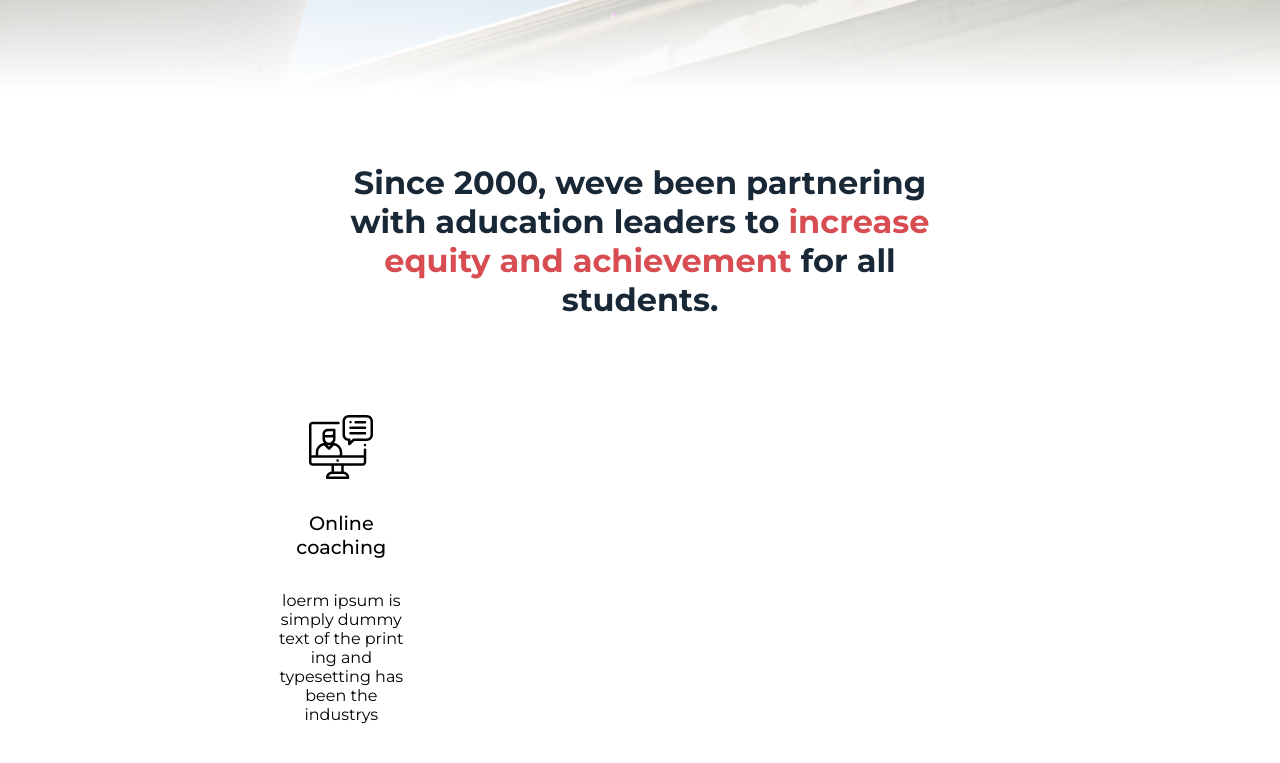
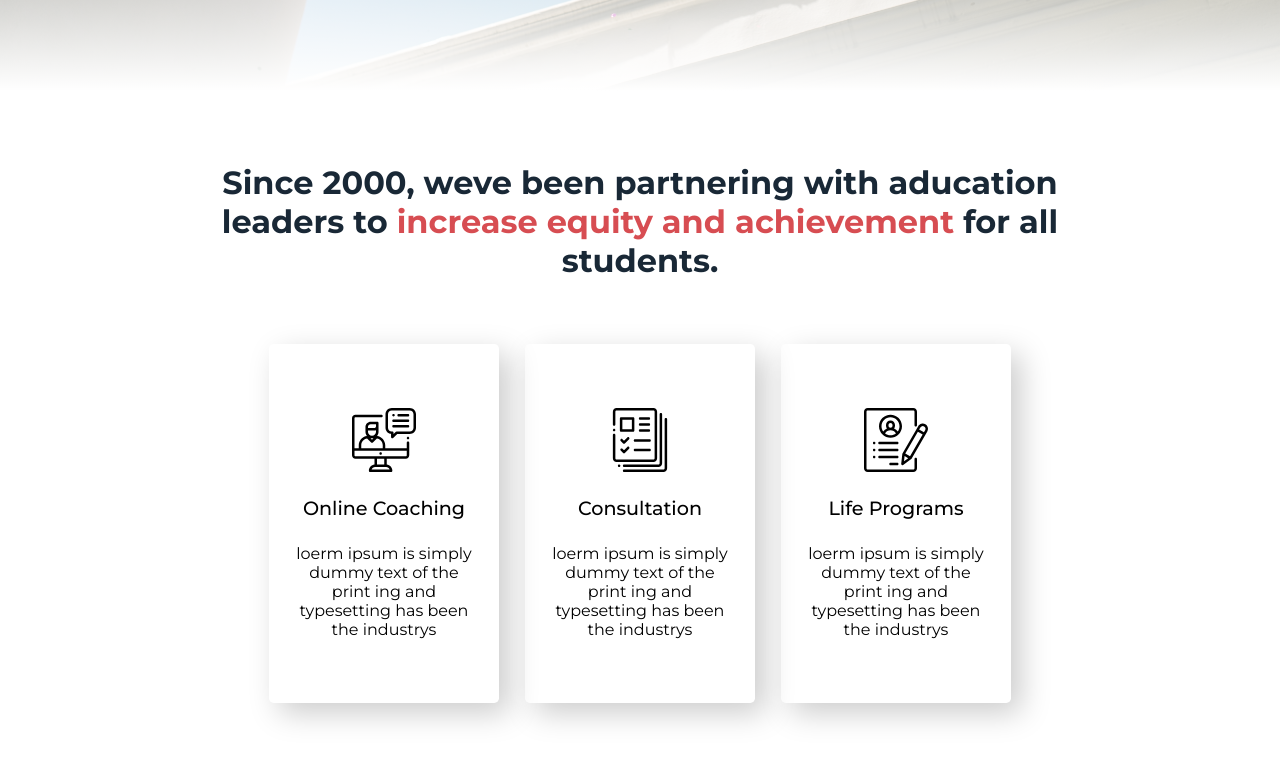
Before and after one commit to AlessandroOviszach/proj-html-vuejs, a Vue app: page / in a window 1280 px wide. Shown: the part 701-1464 px from the top of the page. Built offline with nearby package versions, Linux system fonts and the light colour scheme.

Commit message:
add cards

```diff
--- a/src/App.vue
+++ b/src/App.vue
@@ -34,7 +34,7 @@ export default {
 }
 
 .container {
-    max-width: 70vw;
+    max-width: 1170px;
     margin: auto;
 }
 </style>
--- a/src/components/Main.vue
+++ b/src/components/Main.vue
@@ -25,7 +25,7 @@ export default {
 .container{
     color: #192836;
     .catchphrase {
-        width: 70%;
+        width: 80%;
         margin: auto;
         text-align: center;
         padding: 4rem 0;
--- a/src/components/MeritCard.vue
+++ b/src/components/MeritCard.vue
@@ -1,13 +1,19 @@
 <template>
     <div class="container">
+        <div
+        v-for="(item, index) in MeritCardList" :key="item.index"
+        class="card-formatter"
+        >
             <div class="card-container">
                 <div class="img-container">
-                <img src= '../assets/svg/svg-0.svg' alt="img">
+                    <img :src="require(`@/assets/svg/${MeritCardList[index].img}.svg`)" alt="img">
                 </div>
-            <h3> {{MeritCardList[0].name}} </h3>
+                <h3> {{MeritCardList[index].name}} </h3>
                 <div class="description-container">
-                <p> {{MeritCardList[0].description}} </p>
+                    <p> {{MeritCardList[index].description}} </p>
                 </div>
+            </div>
+
         </div>
     </div>
 </template>
@@ -20,10 +26,20 @@ export default {
         return {
             MeritCardList : [
                 {
-                    name : 'Online coaching',
-                    img : '../assets/svg/svg-0.svg',
+                    name : 'Online Coaching',
+                    img : 'svg-0',
                     description : 'loerm ipsum is simply dummy text of the print ing and typesetting has been the industrys'
-                }
+                },
+                {
+                    name : 'Consultation',
+                    img : 'svg-1',
+                    description : 'loerm ipsum is simply dummy text of the print ing and typesetting has been the industrys'
+                },
+                {
+                    name : 'Life Programs',
+                    img : 'svg-2',
+                    description : 'loerm ipsum is simply dummy text of the print ing and typesetting has been the industrys'
+                },
             ]
         }
     }
@@ -33,11 +49,22 @@ export default {
 
 <style scoped lang='scss'>
 
+.container {
+    width: 60%;
+    display: flex;
+    justify-content: center;
+    padding-bottom: 4rem;
+    .card-formatter {
+        display: flex;
+        justify-content: center;
+        width: calc(100% / 3);
         .card-container {
-        width: calc(100% / 3);
+            width: 90%;
             height: 100%;
-        padding: 2rem 4rem;
+            padding: 4rem 0rem;
             text-align: center;
+            box-shadow: 10px 10px 30px #ccc;
+            border-radius: 0.3rem;
 
             .img-container {
                 height: 4rem;
@@ -48,11 +75,14 @@ export default {
             h3 {
                 font-weight: 500;
                 font-size: 1.2rem;
-            padding: 2rem;
+                text-transform: capitalize;
+                padding: 1.5rem;
             }
             .description-container {
                 width: 80%;
                 margin: auto;
             }
         }
+    }
+}
 </style>
```
Lines whose indentation alone changed are shown as unchanged.
